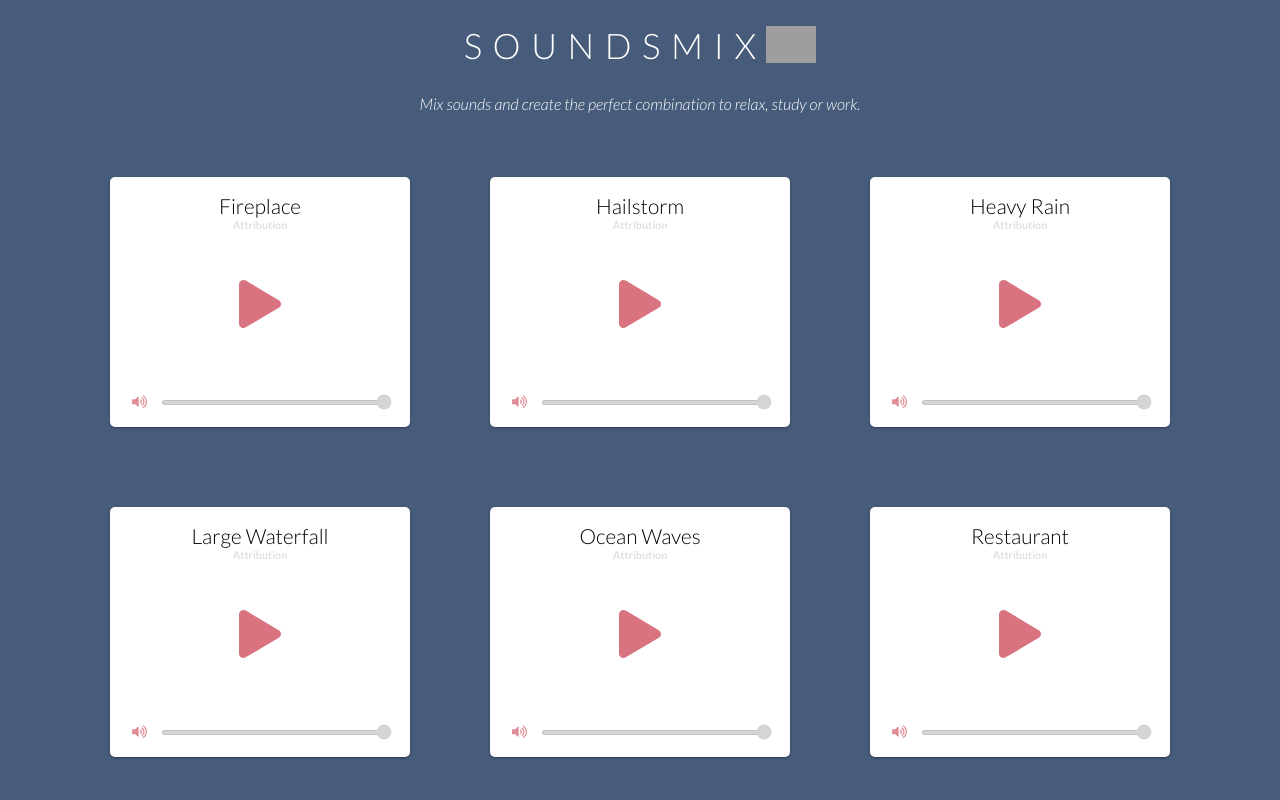
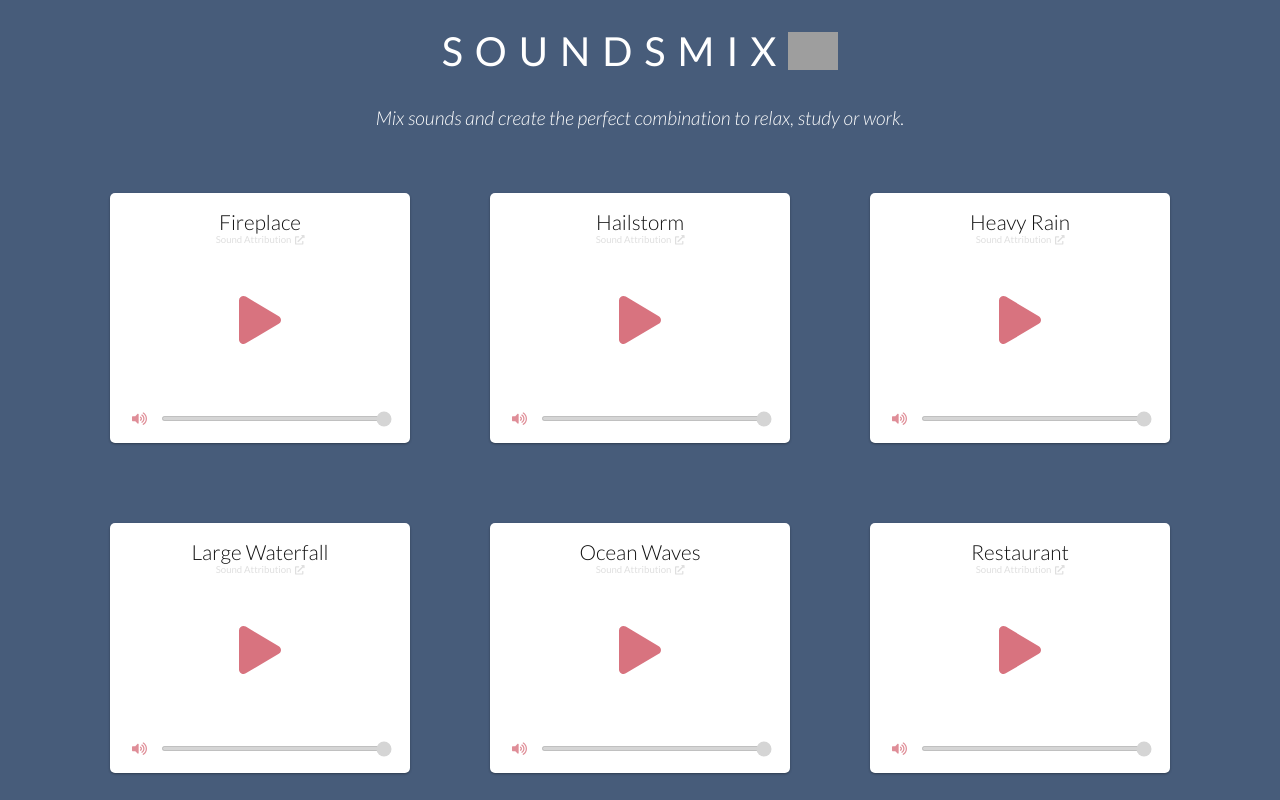
Before and after one commit to Mulder90/soundsmix, a Next.js app: page / in a window 1280 px wide. Shown: the top 800 px of the page. Built offline with nearby package versions, Linux system fonts and the light colour scheme; grey boxes are pictures that could not be loaded.

Commit message:
Improve design

```diff
--- a/components/Header.module.scss
+++ b/components/Header.module.scss
@@ -9,17 +9,16 @@
     color: white;
 
     h1 {
-      font-weight: 300;
+      font-weight: 400;
       text-transform: uppercase;
       letter-spacing: 0.3em;
-      font-size: 2.2rem;
-      text-align: center;
+      font-size: 2.5rem;
     }
   }
 
   h2 {
     text-align: center;
-    font-size: 1rem;
+    font-size: 1.2rem;
     font-weight: 300;
     font-style: italic;
     margin: 0;
--- a/components/sound/SoundWidget.js
+++ b/components/sound/SoundWidget.js
@@ -4,6 +4,7 @@ import {
   faPlay,
   faVolumeMute,
   faVolumeUp,
+  faExternalLinkAlt,
 } from "@fortawesome/free-solid-svg-icons";
 
 import styles from "./SoundWidget.module.scss";
@@ -38,18 +39,28 @@ const SoundWidget = ({ title, path, attribution }) => {
   };
 
   return (
-    <div className={styles.widget} data-active={isActive}>
+    <div
+      className={`${styles.widget} ${isActive ? styles.active : ""}`}
+      data-active={isActive}
+    >
       <audio loop src={path} id={audioId} preload="none">
         Your browser does not support the
         <code>audio</code> element.
       </audio>
       <h3 className={styles.title}>{title}</h3>
       {attribution && (
-        <h6 className={styles.attribution}>
-          <a href={attribution} target="_blank" rel="noopener">
-            Attribution
-          </a>
-        </h6>
+        <a
+          href={attribution}
+          target="_blank"
+          rel="noopener"
+          className={styles.attribution}
+        >
+          Sound Attribution
+          <FontAwesomeIcon
+            icon={faExternalLinkAlt}
+            className={styles.attributionLinkIcon}
+          />
+        </a>
       )}
       <div className={styles.controls}>
         <button
--- a/components/sound/SoundWidget.module.scss
+++ b/components/sound/SoundWidget.module.scss
@@ -10,8 +10,12 @@
   margin: 0 auto;
   box-shadow: 0 1px 3px rgba(0, 0, 0, 0.12), 0 1px 2px rgba(0, 0, 0, 0.24);
 
+  &.active {
+    border: 2px solid #8effc1;
+  }
+
   .title {
-    color: black;
+    color: #111111;
     font-weight: 300;
     text-align: center;
     font-size: 1.3rem;
@@ -20,11 +24,15 @@
 
   .attribution {
     margin: 0;
+    color: #dfdfdf;
+    cursor: pointer;
+    text-decoration: none;
+    display: flex;
+    align-items: center;
+    font-size: 0.6rem;
 
-    a {
-      color: #dfdfdf;
-      cursor: pointer;
-      text-decoration: none;
+    .attributionLinkIcon {
+      margin-left: 0.2rem;
     }
   }
 
@@ -128,7 +136,7 @@
     transform: scaleY(0.4);
     height: 100%;
     width: var(--boxSize);
-    background: #fcbb6d;
+    background: #8effc1;
     animation-duration: 1.2s;
     animation-timing-function: ease-in-out;
     animation-iteration-count: infinite;
--- a/pages/index.js
+++ b/pages/index.js
@@ -32,7 +32,7 @@ const HomePage = ({ allSounds }) => {
 
   return (
     <Layout
-      title="Home"
+      title="Relax with sounds."
       description="SoundsMix. Mix sounds and create the perfect combination to relax, study or work."
     >
       <SoundsGrid>
```
